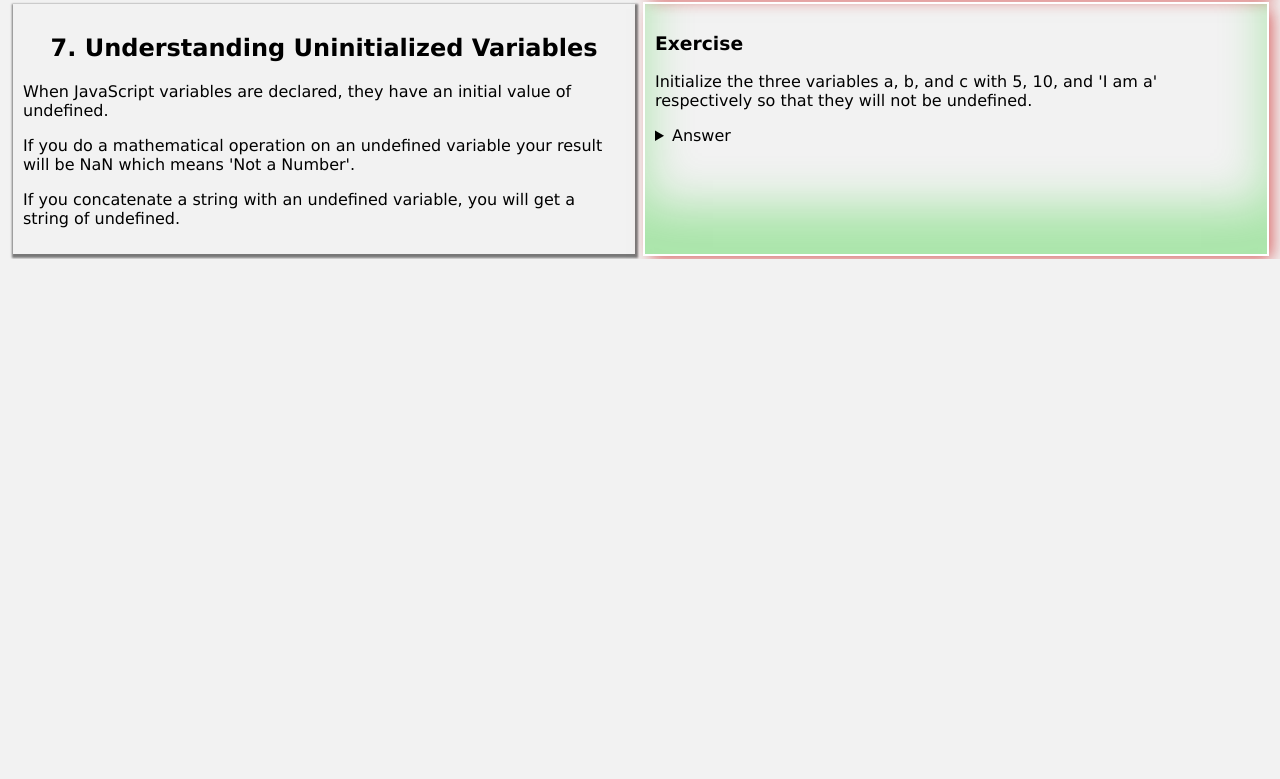
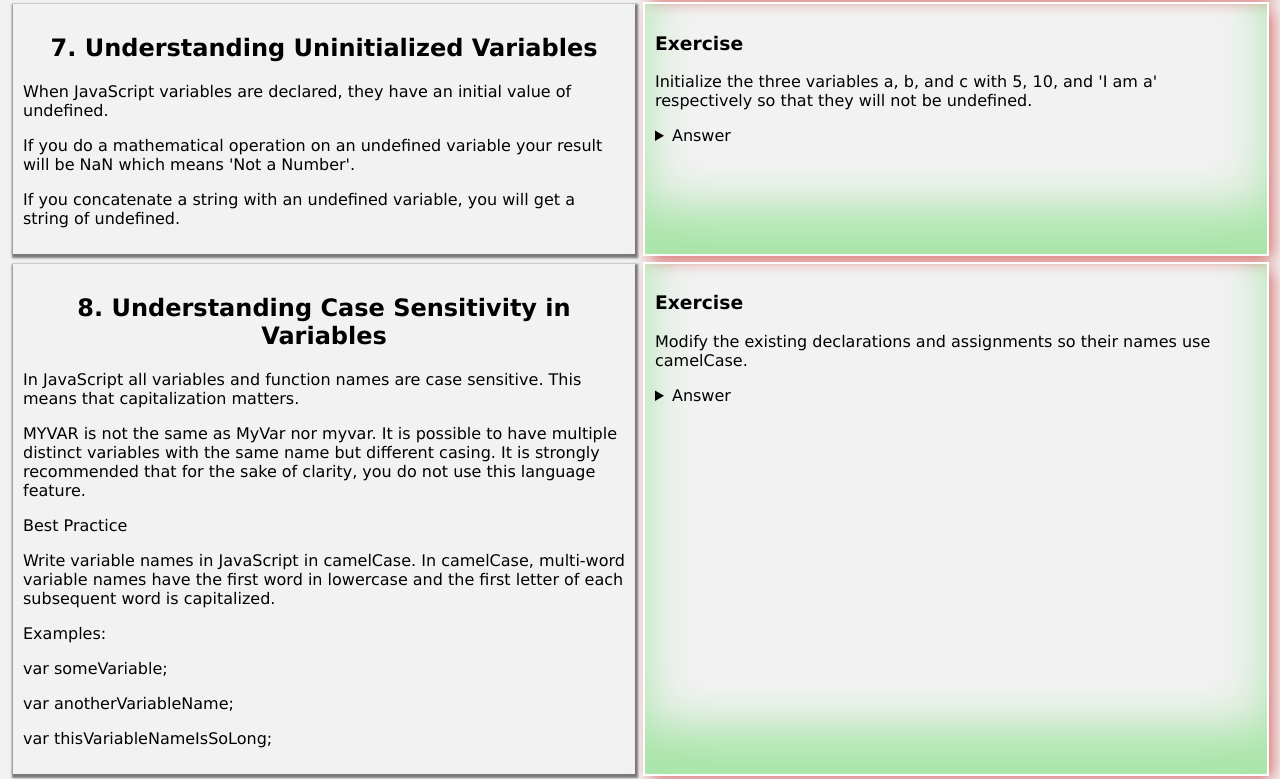
Before and after one commit to sabovoichita/free-code-camp, a website: page index.html in a window 1280 px wide. Shown: the part 2755-3534 px from the top of the page. Before the commit the page ends 3014 px from the top, so only its background shows below. Drawn offline with Linux system fonts and the light colour scheme.

Commit message:
add lesson 8.json

```diff
--- a/index.html
+++ b/index.html
@@ -14,6 +14,7 @@
     <div id="l5"></div>
     <div id="l6"></div>
     <div id="l7"></div>
+    <div id="l8"></div>
     <script src="index.js"></script>
   </body>
 </html>
--- a/index.js
+++ b/index.js
@@ -27,7 +27,7 @@ function showLesson(lessonNumber, lesson) {
           </details>
         `
           )
-          .join("/t")}
+          .join("/n")}
       </div>
     </div>`;
 
@@ -46,7 +46,7 @@ function loadLesson(lessonNumber) {
 }
 
 function initEvents() {
-  const numberOfLessons = 7;
+  const numberOfLessons = 8;
   for (let i = 1; i <= numberOfLessons; i++) {
     loadLesson(i);
   }
--- /dev/null
+++ b/lessons/8.json
@@ -0,0 +1,40 @@
+[
+  {
+    "title": "Understanding Case Sensitivity in Variables",
+    "content": [
+      "In JavaScript all variables and function names are case sensitive. This means that capitalization matters.",
+      "MYVAR is not the same as MyVar nor myvar. It is possible to have multiple distinct variables with the same name but different casing. It is strongly recommended that for the sake of clarity, you do not use this language feature.",
+      "Best Practice",
+      "Write variable names in JavaScript in camelCase. In camelCase, multi-word variable names have the first word in lowercase and the first letter of each subsequent word is capitalized.",
+      "Examples:",
+      "var someVariable;",
+      "var anotherVariableName;",
+      "var thisVariableNameIsSoLong;"
+    ],
+    "eTitle": "Exercise",
+    "exercises": [
+      {
+        "instruction": "Modify the existing declarations and assignments so their names use camelCase.",
+        "hint": [
+          "Hint! Do not create any new variables.",
+          "studlyCapVar should be defined and have a value of 10.",
+          "properCamelCase should be defined and have a value of the string A String.",
+          "titleCaseOver should be defined and have a value of 9000.",
+          "studlyCapVar should use camelCase in both declaration and assignment sections.",
+          "properCamelCase should use camelCase in both declaration and assignment sections.",
+          "titleCaseOver should use camelCase in both declaration and assignment sections."
+        ],
+        "placeholder": [
+          "// Variable declarations",
+          " var StUdLyCapVaR;",
+          " var properCamelCase;",
+          " var TitleCaseOver;",
+          " // Variable assignments",
+          " STUDLYCAPVAR = 10;",
+          " PRoperCAmelCAse = 'A String';",
+          " tITLEcASEoVER = 9000;;"
+        ]
+      }
+    ]
+  }
+]
```
